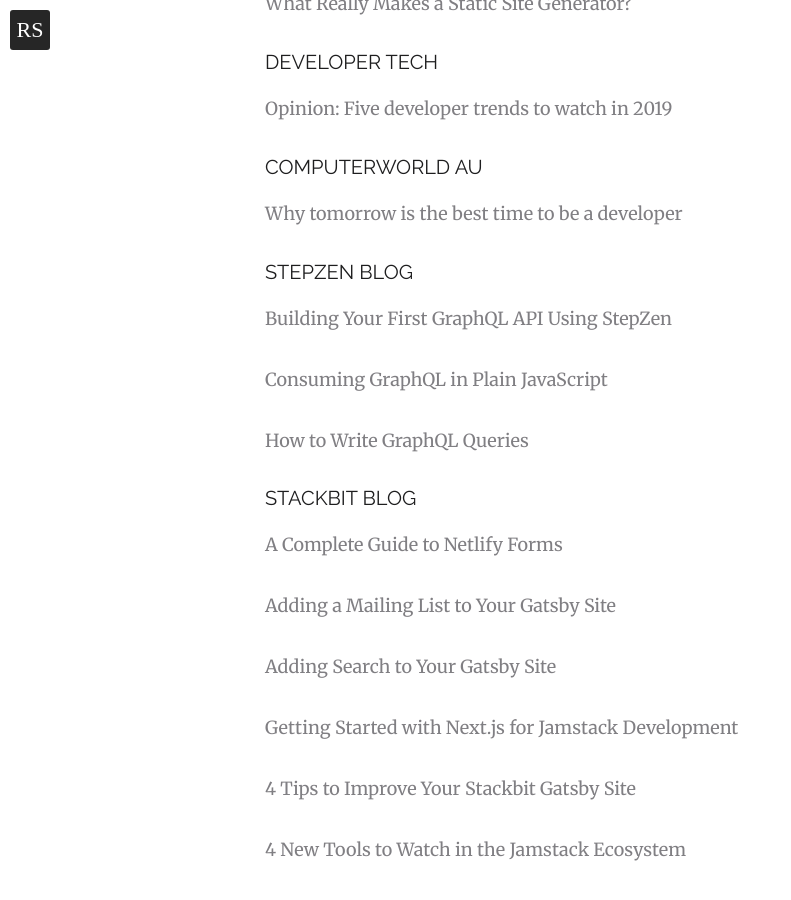
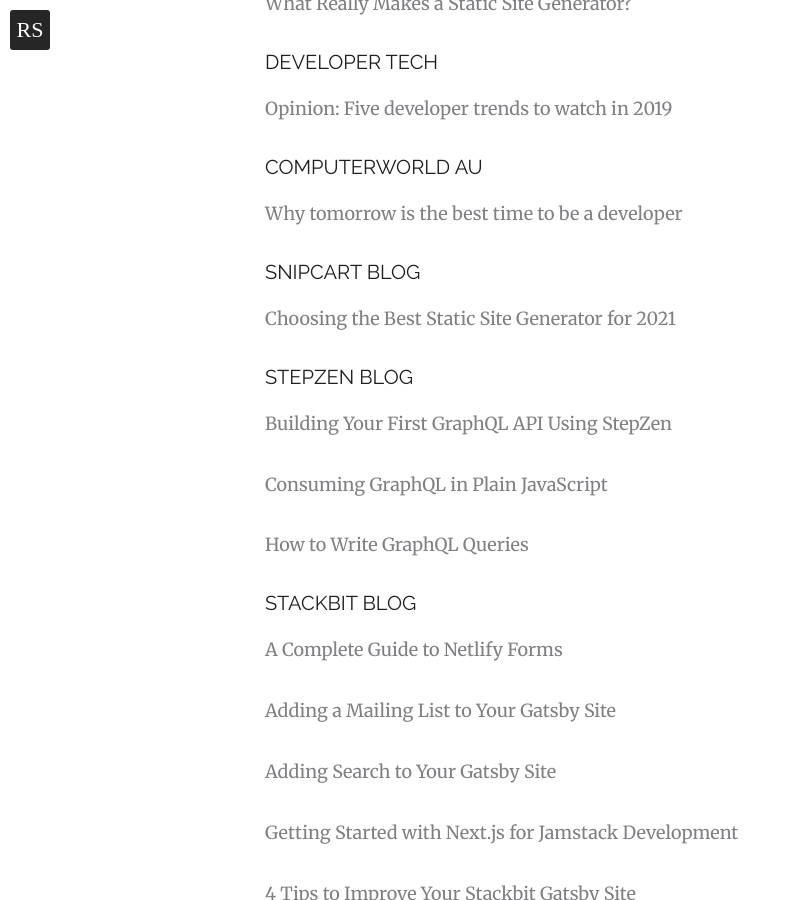
Before and after one commit to remotesynth/remotesynth.github.io, a Jekyll site: the page built from publications/index.html, in a window 1280 px wide and 900 px high, scrolled down 1098 px. Shown: the whole window, without its empty margins (0-791 px from the left). Built offline with Jekyll 4.4.1, drawn with Linux system fonts in a browser that asks for light colours; a script that is not in the unit is left out.

Commit message:
update bio

```diff
--- a/_data/publications.yaml
+++ b/_data/publications.yaml
@@ -21,6 +21,10 @@
     articles:
       - title: 'Why tomorrow is the best time to be a developer'
         URL: 'https://www.computerworld.com.au/article/648617/why-tomorrow-best-time-developer/?fp=16&fpid=1'
+  - name: 'Snipcart Blog'
+    articles:
+      - title: 'Choosing the Best Static Site Generator for 2021'
+        URL: 'https://snipcart.com/blog/choose-best-static-site-generator'
   - name: 'StepZen Blog'
     articles:
       - title: 'Building Your First GraphQL API Using StepZen'
```
Also changed, not shown: _pages/about.md (+1 -1 lines).
